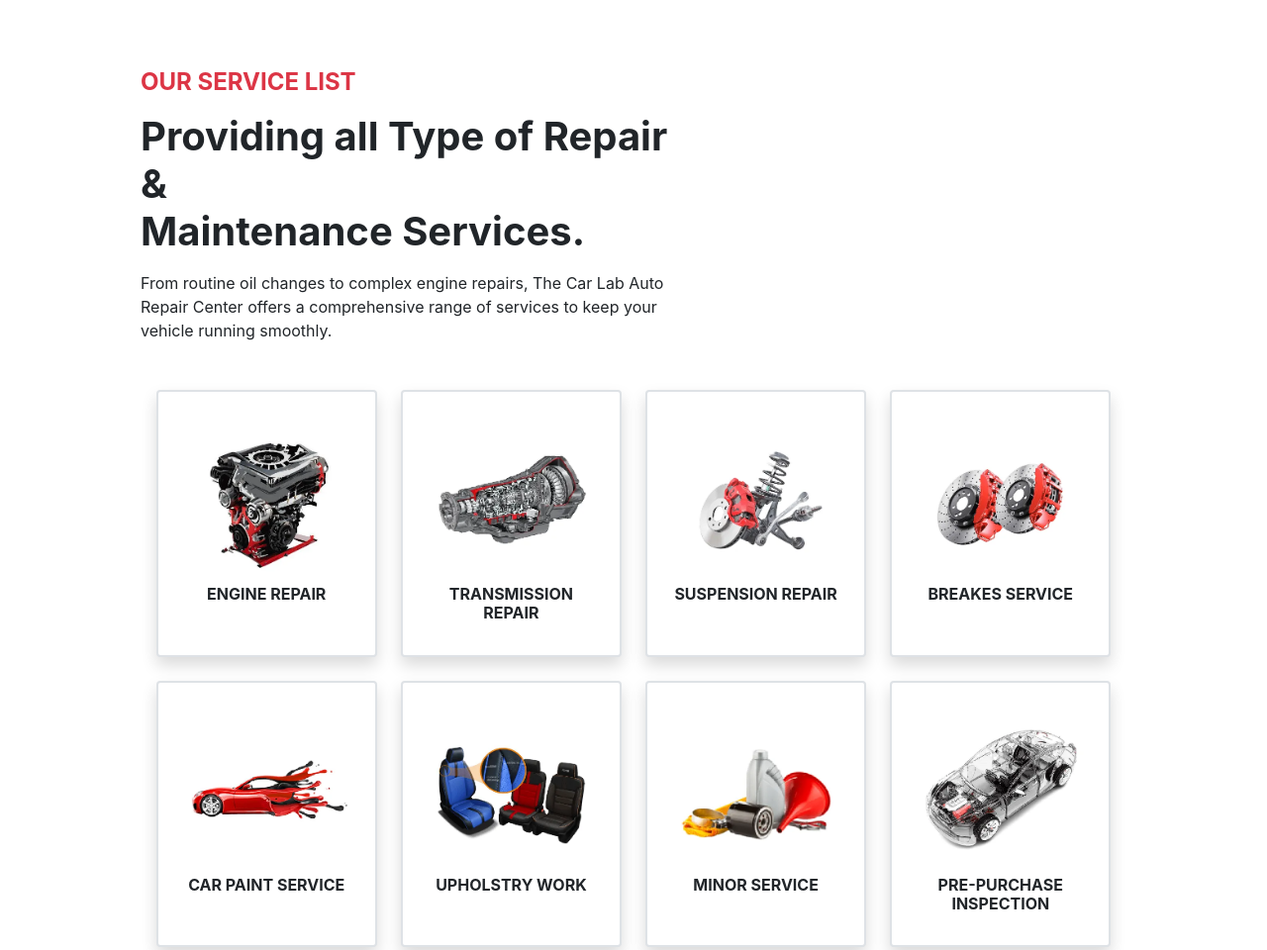
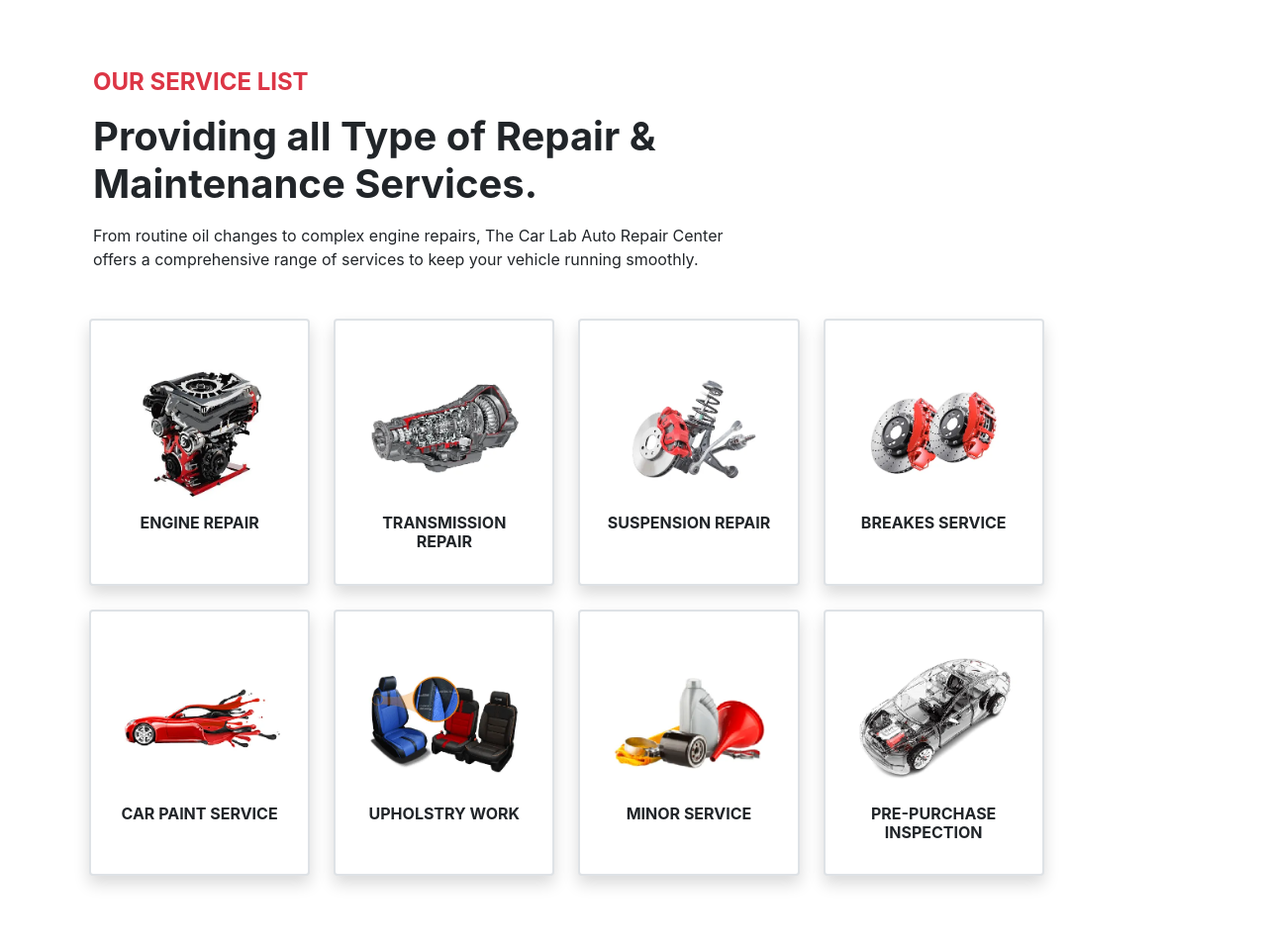
Before and after one commit to CostaCodes/Oni-company, a plain HTML site: page about.html in a window 1280 px wide. Shown: the part 2312-3272 px from the top of the page at 99% size. Drawn offline with nearby package versions, Linux system fonts and the light colour scheme.

Commit message:
made some changes

```diff
--- a/about.html
+++ b/about.html
@@ -36,7 +36,7 @@
         </div>
     </nav>
 
-        <!--Background-Image-->
+    <!--Background-Image-->
     <div class="background my-0">
         <img src="./Images/home.webp" alt="background-image" width="100%">
     </div>
@@ -111,12 +111,12 @@
     <!--Maintainance-->
     <div class="maintainance my-5">
         <div class="container p-4">
-                <div class="text pb-4 px-5 col-lg-7">
+                <div class="text pb-4 col-lg-7">
                             <h4 class="text-danger fw-bold pb-2">OUR SERVICE LIST</h4>
                             <h1 class="fw-bold pb-2">Providing all Type of Repair & <br> Maintenance Services.</h1>
                             <p>From routine oil changes to complex engine repairs, The Car Lab Auto Repair Center offers a comprehensive range of services to keep your vehicle running smoothly.</p>
                 </div>
-                <div class="justify-content-center row row-cols-1 row-cols-md-3 row-cols-lg-5 gap-2">
+                <div class="row row-cols-1 row-cols-md-3 row-cols-lg-5 gap-2">
                     <div class="col border border-2 shadow m-2 bg-body rounded p-4">
                         <img src="./Images/1-04.jpg" alt="" width="100%">
                         <div class="text text-center">
```
